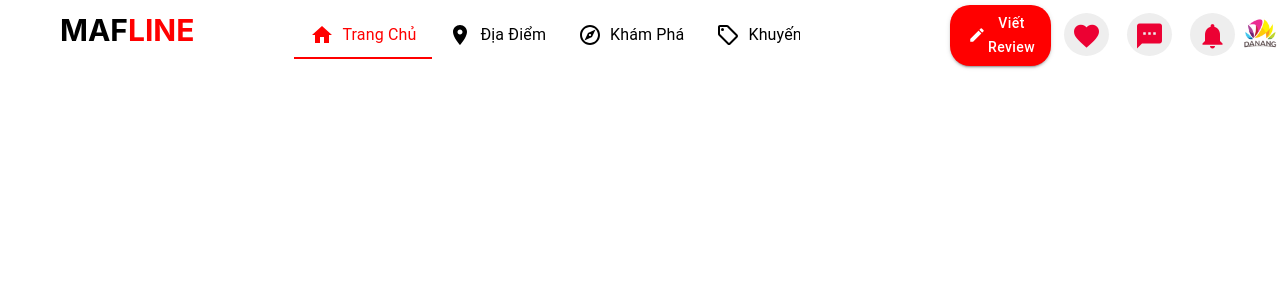
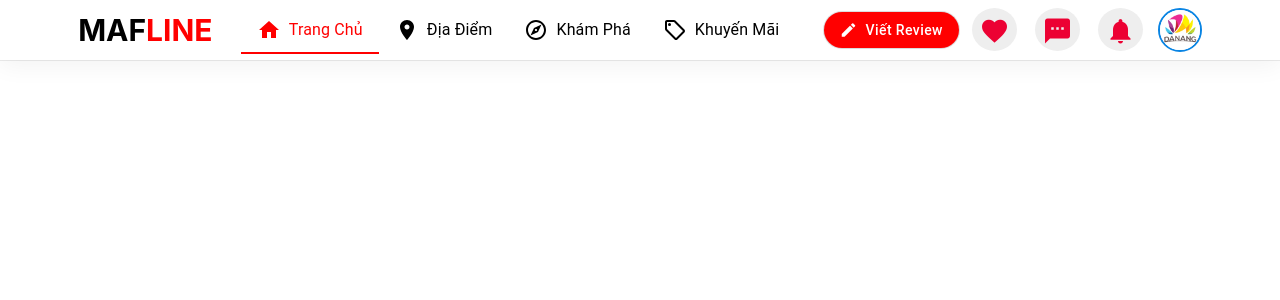
Before and after one commit to NgoSonTungDev/Graduation_thesis_main, a React (Create React App) app in the folder fe/: page / in a window 1280 px wide. Both pictures are taken after a click on the button "Đăng Nhập". Shown: the top 300 px of the page. Built offline with nearby package versions, Linux system fonts and the light colour scheme.

Commit message:
fix menu

```diff
--- a/fe/src/App.js
+++ b/fe/src/App.js
@@ -11,7 +11,6 @@ const App = () => {
   return (
     <div>
       <BrowserRouter>
-        {/* <Navbar /> */}
         <Routes>
           <Route path="/" element={<Home />} />
           <Route path="/register" element={<Register />} />
--- a/fe/src/components/navbar/index.jsx
+++ b/fe/src/components/navbar/index.jsx
@@ -24,12 +24,15 @@ import {
 } from "@mui/material";
 import { useNavigate } from "react-router-dom";
 import logo1 from "./images/acount.jpeg";
-const Navbar = () => {
+import BarLoader from "react-spinners/BarLoader";
+const Navbar = ({ loading }) => {
   const [value, setValue] = useState("one");
 
   const [isAuthenticated, setIsAuthenticated] = useState(false);
 
   const [showNotification, setShowNotification] = React.useState(false);
+
+  const [anchorEl, setAnchorEl] = React.useState(null);
 
   const navigation = useNavigate();
 
@@ -50,8 +53,6 @@ const Navbar = () => {
     }
   };
 
-  const [anchorEl, setAnchorEl] = React.useState(null);
-
   const open = Boolean(anchorEl);
 
   const handleClick = (event) => {
@@ -70,20 +71,30 @@ const Navbar = () => {
   return (
     <div>
       <div className="Navbar_Container">
+        <BarLoader
+          color={"#d63031"}
+          loading={loading || false}
+          width={"100%"}
+          aria-label="Loading Spinner"
+          data-testid="loader"
+        />
+        <div className="navbar_container_box">
           <div className="Navbar_Logo">
             <nav>
               <label className="logo">
-              {" "}
                 MAF<span style={{ color: "red" }}>LINE</span>
               </label>
             </nav>
-          {/* <img src={logo} alt="LOVE TRAVEL" /> */}
           </div>
+
           <div className="Navbar_Menu">
             <Box
               sx={{
                 width: "100%",
-              "& .MuiTabs-indicator": { backgroundColor: "red", color: "red" },
+                "& .MuiTabs-indicator": {
+                  backgroundColor: "red",
+                  color: "red",
+                },
                 "& .Mui-selected": { color: "red" },
               }}
             >
@@ -136,10 +147,10 @@ const Navbar = () => {
                     </Box>
                   }
                 />
-              {/* <Tab className="Tab_Navbar" value="two" label="Địa điểm" icon={<LocationOnIcon />} /> */}
               </Tabs>
             </Box>
           </div>
+
           <div className="Navbar_Icon">
             <div className="Button">
               <Button
@@ -150,7 +161,7 @@ const Navbar = () => {
               >
                 <span
                   class="material-icons"
-                style={{ fontSize: "18px", margin: "2px" }}
+                  style={{ fontSize: "18px", paddingRight: "8px" }}
                 >
                   edit
                 </span>
@@ -183,7 +194,6 @@ const Navbar = () => {
                     >
                       notifications{" "}
                     </span>
-                  {/* </div> */}
                     {showNotification && (
                       <div className="Contents">
                         <span>Thông báo</span>
@@ -207,7 +217,14 @@ const Navbar = () => {
                         <Avatar
                           alt="Remy Sharp"
                           src={logo1}
-                        sx={{ width: 40, height: 40 }}
+                          onClick={handleClick}
+                          sx={{
+                            cursor: "pointer",
+                            width: 40,
+                            height: 40,
+                            marginLeft: "10px",
+                            border: "2px solid #0984e3",
+                          }}
                         />
                       </Tooltip>
                     </Box>
@@ -216,13 +233,13 @@ const Navbar = () => {
                       id="account-menu"
                       open={open}
                       onClose={handleClose}
-                    // onClick={handleClose}
                       PaperProps={{
                         elevation: 0,
                         sx: {
                           overflow: "visible",
                           filter: "drop-shadow(0px 2px 8px rgba(0,0,0,0.32))",
                           mt: 1.5,
+                          ml: -0.3,
                           "& .MuiAvatar-root": {
                             width: 32,
                             height: 32,
@@ -277,6 +294,7 @@ const Navbar = () => {
           </div>
         </div>
       </div>
+    </div>
   );
 };
 
--- a/fe/src/components/navbar/index.scss
+++ b/fe/src/components/navbar/index.scss
@@ -1,12 +1,20 @@
 .Navbar_Container {
-  display: flex;
   width: 100%;
   height: 60px;
-  // background-color: antiquewhite;
+  position: relative;
+  box-shadow: rgba(0, 0, 0, 0.05) 0px 6px 24px 0px,
+    rgba(0, 0, 0, 0.08) 0px 0px 0px 1px;
+
+  .navbar_container_box {
+    width: 90%;
+    height: 100%;
+    margin-left: 5%;
+    position: absolute;
+    align-items: center;
+    justify-content: space-around;
+    display: flex;
 
     .Navbar_Logo {
-    margin: -10px 0px 0px 60px;
-
       nav {
         overflow: hidden;
         height: 80px;
@@ -22,8 +30,6 @@
     }
 
     .Navbar_Menu {
-    margin: 11px 0px 0px 100px;
-
       .Tab_Navbar {
         // padding: 20px;
         font-size: 16px;
@@ -36,7 +42,6 @@
     }
 
     .Navbar_Icon {
-    margin: 10px 0px 0px 150px;
       display: flex;
 
       align-items: center;
@@ -48,6 +53,8 @@
           border-radius: 20px;
           font-size: 14px;
           text-transform: capitalize;
+          box-shadow: rgba(0, 0, 0, 0.02) 0px 1px 3px 0px,
+            rgba(27, 31, 35, 0.15) 0px 0px 0px 1px;
 
           &:hover {
             background-color: rgb(207, 10, 10);
@@ -131,3 +138,4 @@
       }
     }
   }
+}
```
Also changed, not shown: fe/src/components/navbar/images/logo.png (deleted). Lines whose indentation alone changed are shown as unchanged.
